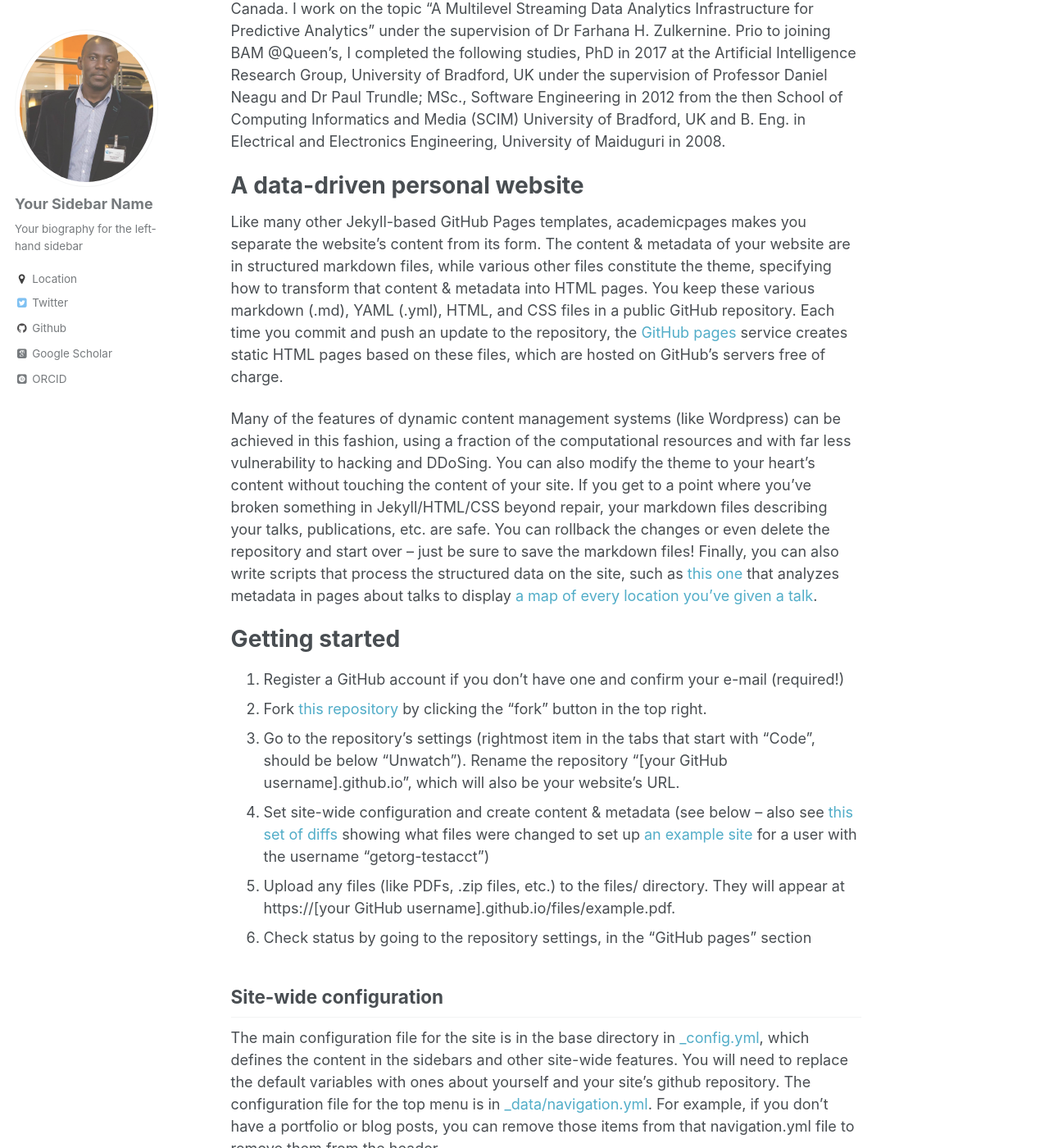
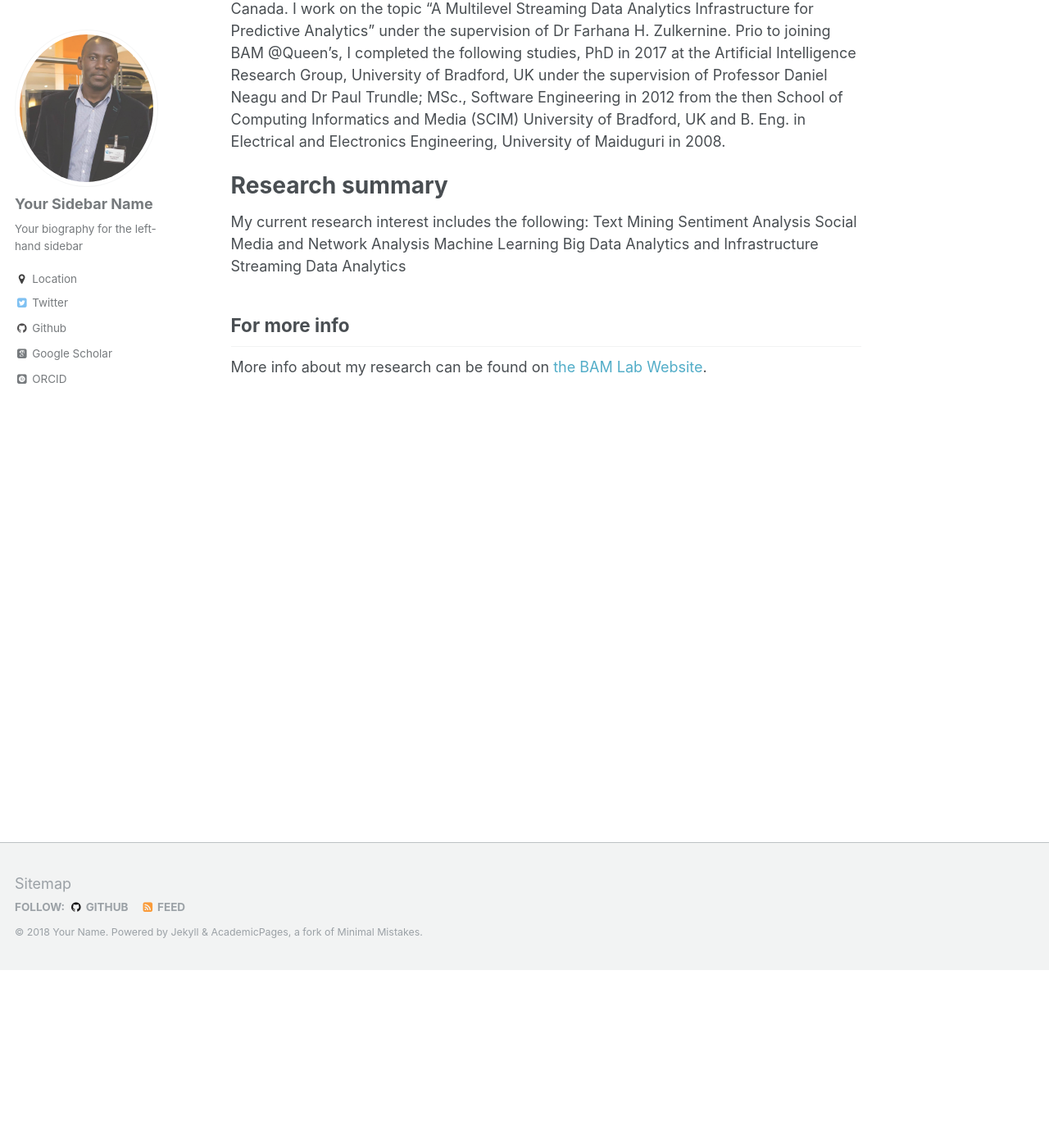
Before and after one commit to hisah/hisah.github.io, a Jekyll site: the page built from _pages/about.md, in a window 1280 px wide and 1400 px high, scrolled down 217 px. Shown: the whole window at 82% size. Built offline with Jekyll 4.4.1, drawn with Linux system fonts in a browser that asks for light colours; some web fonts are replaced; some of the changed text lies outside the part shown.

Commit message:
new commit

```diff
--- a/_pages/about.md
+++ b/_pages/about.md
@@ -10,41 +10,16 @@ redirect_from:
 
 I am currently a Postdoctoral Fellow at the Big-Data Analytics and Management Laboratory (BAM Lab) of the School of Computing at Queen’s University, Kingston, ON, Canada. I work on the topic “A Multilevel Streaming Data Analytics Infrastructure for Predictive Analytics” under the supervision of Dr Farhana H. Zulkernine. Prio to joining BAM @Queen’s, I completed the following studies, PhD in 2017 at the Artificial Intelligence Research Group, University of Bradford, UK under the supervision of Professor Daniel Neagu and Dr Paul Trundle; MSc., Software Engineering in 2012 from the then School of Computing Informatics and Media (SCIM) University of Bradford, UK and B. Eng. in Electrical and Electronics Engineering, University of Maiduguri in 2008.
 
-A data-driven personal website
+Research summary
 ======
-Like many other Jekyll-based GitHub Pages templates, academicpages makes you separate the website's content from its form. The content & metadata of your website are in structured markdown files, while various other files constitute the theme, specifying how to transform that content & metadata into HTML pages. You keep these various markdown (.md), YAML (.yml), HTML, and CSS files in a public GitHub repository. Each time you commit and push an update to the repository, the [GitHub pages](https://pages.github.com/) service creates static HTML pages based on these files, which are hosted on GitHub's servers free of charge.
-
-Many of the features of dynamic content management systems (like Wordpress) can be achieved in this fashion, using a fraction of the computational resources and with far less vulnerability to hacking and DDoSing. You can also modify the theme to your heart's content without touching the content of your site. If you get to a point where you've broken something in Jekyll/HTML/CSS beyond repair, your markdown files describing your talks, publications, etc. are safe. You can rollback the changes or even delete the repository and start over -- just be sure to save the markdown files! Finally, you can also write scripts that process the structured data on the site, such as [this one](https://github.com/academicpages/academicpages.github.io/blob/master/talkmap.ipynb) that analyzes metadata in pages about talks to display [a map of every location you've given a talk](https://academicpages.github.io/talkmap.html).
-
-Getting started
-======
-1. Register a GitHub account if you don't have one and confirm your e-mail (required!)
-1. Fork [this repository](https://github.com/academicpages/academicpages.github.io) by clicking the "fork" button in the top right.
-1. Go to the repository's settings (rightmost item in the tabs that start with "Code", should be below "Unwatch"). Rename the repository "[your GitHub username].github.io", which will also be your website's URL.
-1. Set site-wide configuration and create content & metadata (see below -- also see [this set of diffs](http://archive.is/3TPas) showing what files were changed to set up [an example site](https://getorg-testacct.github.io) for a user with the username "getorg-testacct")
-1. Upload any files (like PDFs, .zip files, etc.) to the files/ directory. They will appear at https://[your GitHub username].github.io/files/example.pdf.
-1. Check status by going to the repository settings, in the "GitHub pages" section
-
-Site-wide configuration
-------
-The main configuration file for the site is in the base directory in [_config.yml](https://github.com/academicpages/academicpages.github.io/blob/master/_config.yml), which defines the content in the sidebars and other site-wide features. You will need to replace the default variables with ones about yourself and your site's github repository. The configuration file for the top menu is in [_data/navigation.yml](https://github.com/academicpages/academicpages.github.io/blob/master/_data/navigation.yml). For example, if you don't have a portfolio or blog posts, you can remove those items from that navigation.yml file to remove them from the header.
-
-Create content & metadata
-------
-For site content, there is one markdown file for each type of content, which are stored in directories like _publications, _talks, _posts, _teaching, or _pages. For example, each talk is a markdown file in the [_talks directory](https://github.com/academicpages/academicpages.github.io/tree/master/_talks). At the top of each markdown file is structured data in YAML about the talk, which the theme will parse to do lots of cool stuff. The same structured data about a talk is used to generate the list of talks on the [Talks page](https://academicpages.github.io/talks), each [individual page](https://academicpages.github.io/talks/2012-03-01-talk-1) for specific talks, the talks section for the [CV page](https://academicpages.github.io/cv), and the [map of places you've given a talk](https://academicpages.github.io/talkmap.html) (if you run this [python file](https://github.com/academicpages/academicpages.github.io/blob/master/talkmap.py) or [Jupyter notebook](https://github.com/academicpages/academicpages.github.io/blob/master/talkmap.ipynb), which creates the HTML for the map based on the contents of the _talks directory).
-
-**Markdown generator**
-
-I have also created [a set of Jupyter notebooks](https://github.com/academicpages/academicpages.github.io/tree/master/markdown_generator
-) that converts a CSV containing structured data about talks or presentations into individual markdown files that will be properly formatted for the academicpages template. The sample CSVs in that directory are the ones I used to create my own personal website at stuartgeiger.com. My usual workflow is that I keep a spreadsheet of my publications and talks, then run the code in these notebooks to generate the markdown files, then commit and push them to the GitHub repository.
-
-How to edit your site's GitHub repository
-------
-Many people use a git client to create files on their local computer and then push them to GitHub's servers. If you are not familiar with git, you can directly edit these configuration and markdown files directly in the github.com interface. Navigate to a file (like [this one](https://github.com/academicpages/academicpages.github.io/blob/master/_talks/2012-03-01-talk-1.md) and click the pencil icon in the top right of the content preview (to the right of the "Raw | Blame | History" buttons). You can delete a file by clicking the trashcan icon to the right of the pencil icon. You can also create new files or upload files by navigating to a directory and clicking the "Create new file" or "Upload files" buttons.
-
-Example: editing a markdown file for a talk
-![Editing a markdown file for a talk](/images/editing-talk.png)
+My current research interest includes the following:
+Text Mining
+Sentiment Analysis
+Social Media and Network Analysis
+Machine Learning
+Big Data Analytics and Infrastructure
+Streaming Data Analytics
 
 For more info
 ------
-More info about configuring academicpages can be found in [the guide](https://academicpages.github.io/markdown/). The [guides for the Minimal Mistakes theme](https://mmistakes.github.io/minimal-mistakes/docs/configuration/) (which this theme was forked from) might also be helpful.
+More info about my research can be found on [the BAM Lab Website](http://cs.queensu.ca/~farhana/bam-lab/).
```
